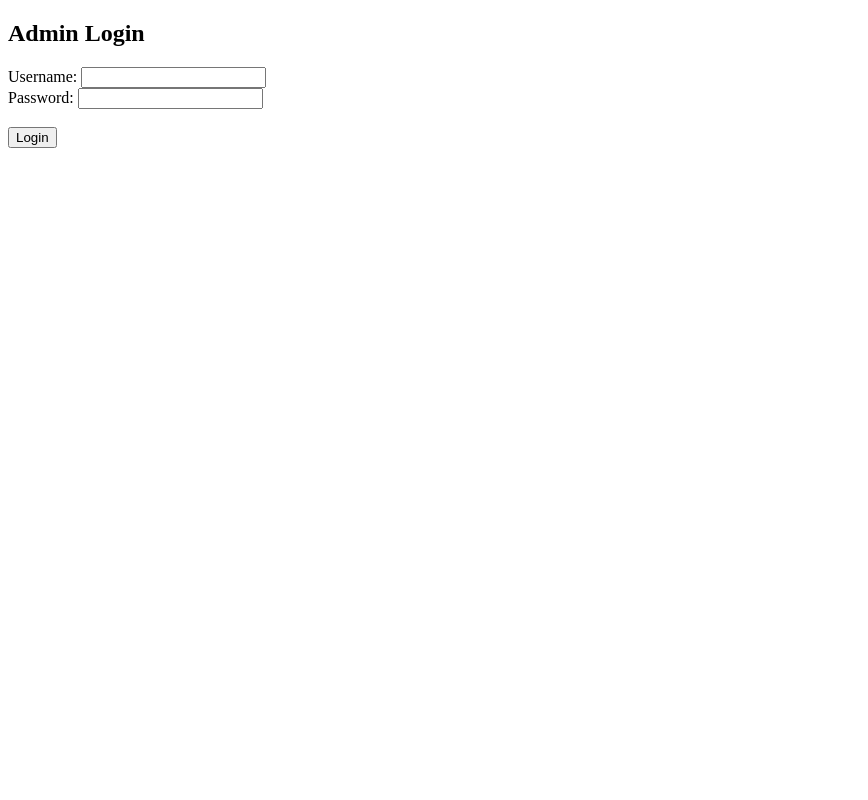
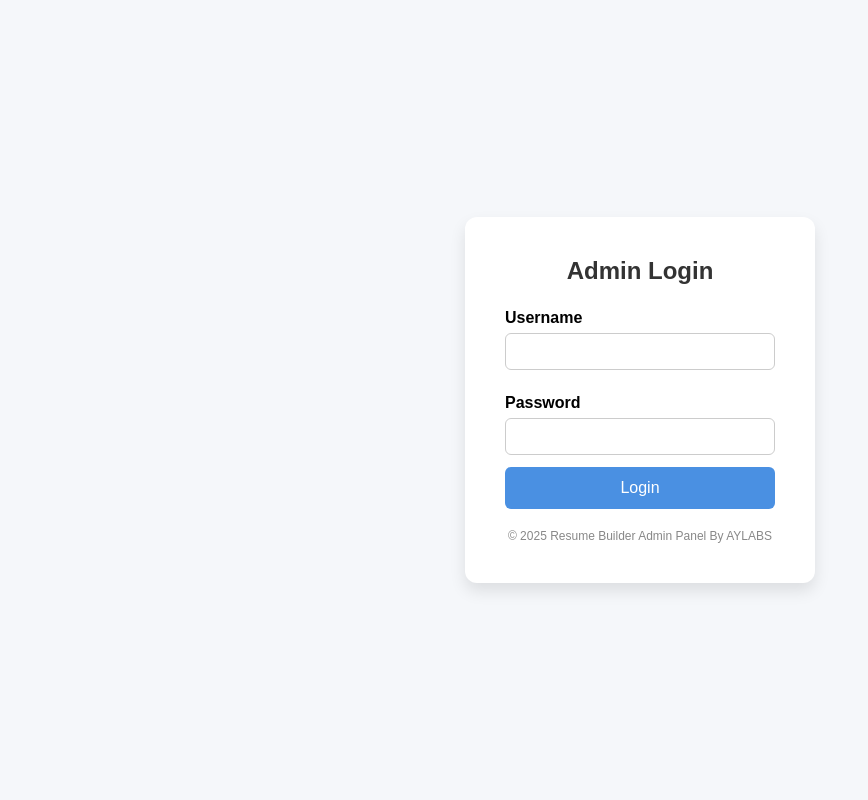
Before and after one commit to Praveen3226/Resume, a Flask app: page /admin_login in a window 1280 px wide. Shown: the whole page, without its empty margins (0-868 px from the left). Run offline with Flask 3, Linux system fonts and the light colour scheme.

Commit message:
Update admin_login.html

```diff
--- a/templates/admin_login.html
+++ b/templates/admin_login.html
@@ -1,24 +1,101 @@
 <!DOCTYPE html>
-<html>
+<html lang="en">
 <head>
+    <meta charset="UTF-8">
     <title>Admin Login</title>
+    <style>
+        /* Basic Reset */
+        * {
+            box-sizing: border-box;
+            margin: 0;
+            padding: 0;
+        }
+
+        body {
+            font-family: Arial, sans-serif;
+            background: #f5f7fa;
+            display: flex;
+            height: 100vh;
+            justify-content: center;
+            align-items: center;
+        }
+
+        .login-container {
+            background: #ffffff;
+            padding: 40px;
+            border-radius: 12px;
+            box-shadow: 0 8px 16px rgba(0,0,0,0.1);
+            width: 350px;
+            text-align: center;
+        }
+
+        .login-container h2 {
+            margin-bottom: 24px;
+            color: #333333;
+        }
+
+        label {
+            display: block;
+            margin: 12px 0 6px;
+            font-weight: bold;
+            text-align: left;
+        }
+
+        input[type="text"],
+        input[type="password"] {
+            width: 100%;
+            padding: 10px 12px;
+            margin-bottom: 12px;
+            border: 1px solid #ccc;
+            border-radius: 6px;
+            transition: border-color 0.3s;
+        }
+
+        input:focus {
+            border-color: #4a90e2;
+            outline: none;
+        }
+
+        button {
+            background-color: #4a90e2;
+            color: white;
+            padding: 12px;
+            width: 100%;
+            border: none;
+            border-radius: 6px;
+            font-size: 16px;
+            cursor: pointer;
+            transition: background-color 0.3s;
+        }
+
+        button:hover {
+            background-color: #357ab8;
+        }
+
+        .footer {
+            margin-top: 20px;
+            font-size: 12px;
+            color: #888;
+        }
+    </style>
 </head>
 <body>
-    <h2>Admin Login</h2>
-    <form method="POST">
-        <label>Username:</label>
-        <input type="text" name="username" required>
-        <br>
-        <label>Password:</label>
-        <input type="password" name="password" required>
-        <br><br>
-        <button type="submit">Login</button>
-    </form>
 
-    {% with messages = get_flashed_messages(with_categories=true) %}
-        {% for category, message in messages %}
-            <p style="color: red;">{{ message }}</p>
-        {% endfor %}
-    {% endwith %}
+    <div class="login-container">
+        <h2>Admin Login</h2>
+        <form method="POST">
+            <label for="username">Username</label>
+            <input type="text" name="username" id="username" required>
+
+            <label for="password">Password</label>
+            <input type="password" name="password" id="password" required>
+
+            <button type="submit">Login</button>
+        </form>
+        <div class="footer">
+            &copy; 2025 Resume Builder Admin Panel By AYLABS
+        </div>
+    </div>
+
 </body>
 </html>
```
